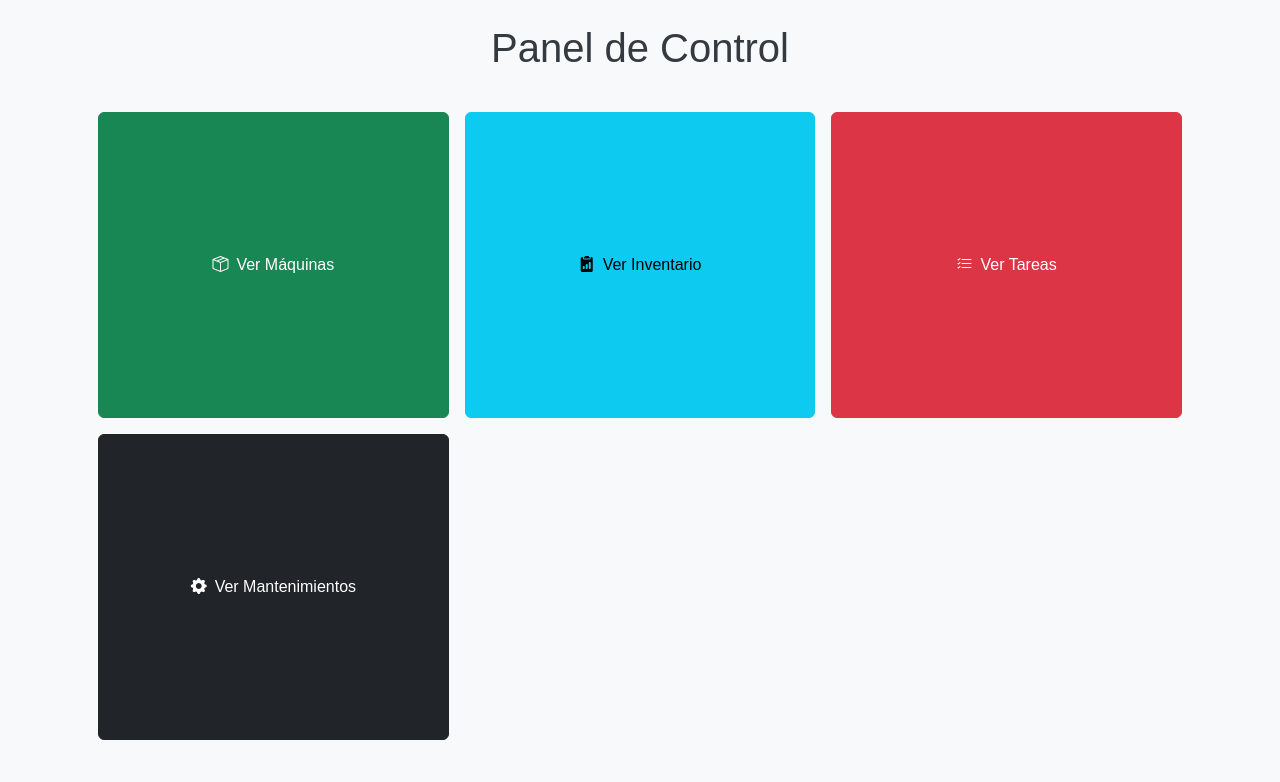
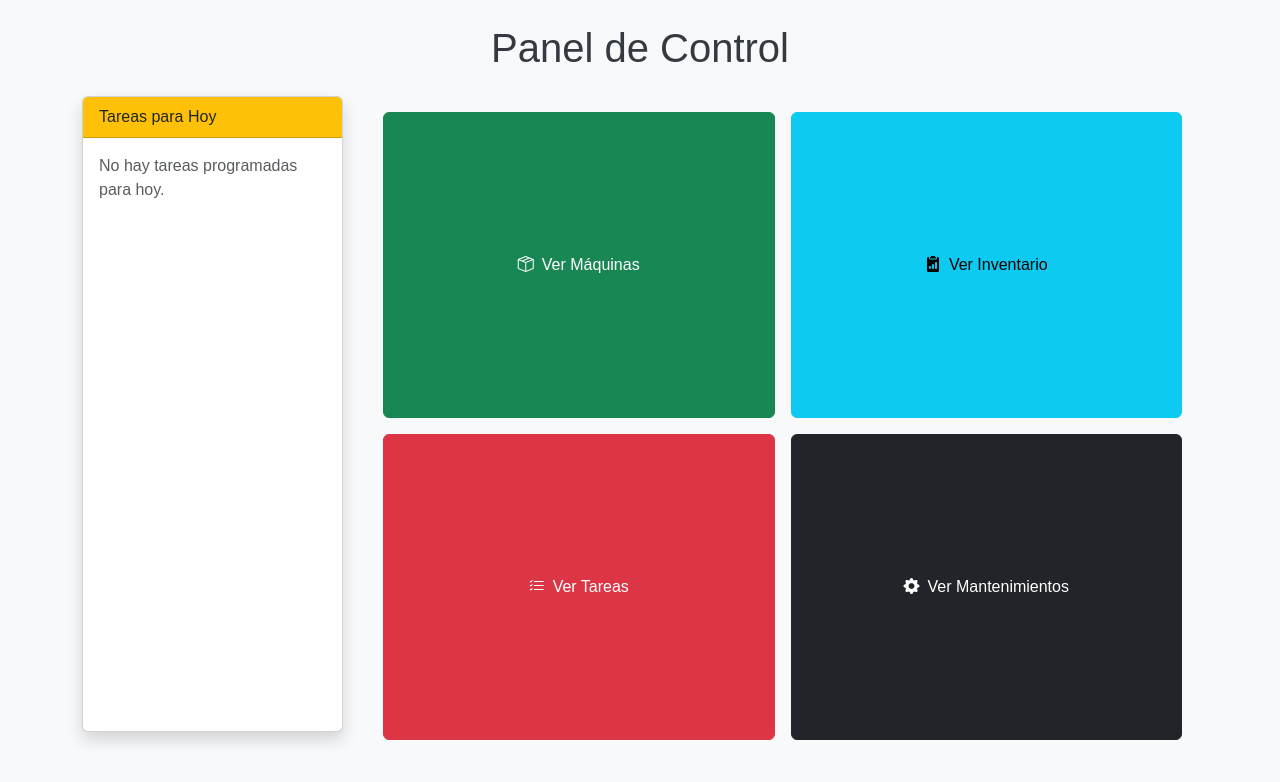
Before and after one commit to frangcisneros/mantenimiento-programado, a Django app: page /panel-control/ in a window 1280 px wide. Shown: the top 782 px of the page. Run offline with Django 5.2, Linux system fonts and the light colour scheme; a user stored in the database is signed in; tables that the repository leaves empty hold one stand-in row (values such as "Sample post").

Commit message:
tareas para hoy

```diff
--- a/mantenimiento/templates/panel_control.html
+++ b/mantenimiento/templates/panel_control.html
@@ -4,6 +4,35 @@
 {% block content %}
 <h1 class="text-center my-4">Panel de Control</h1>
 
+<div class="row">
+    <!-- Panel lateral izquierdo -->
+    <div class="col-md-3 mb-4">
+        <div class="card shadow h-100">
+            <div class="card-header bg-warning text-dark">
+                Tareas para Hoy
+            </div>
+            <div class="card-body" style="max-height: 60vh; overflow-y: auto;">
+                {% if tareas_hoy %}
+                <ul class="list-group list-group-flush">
+                    {% for tarea in tareas_hoy %}
+                    <li class="list-group-item">
+                        <strong>{{ tarea.id_mantenimiento }}</strong><br>
+                        Máquina: {{ tarea.id_maquina }}<br>
+                        Encargado: {{ tarea.id_encargado }}<br>
+                        Inicio: {{ tarea.fecha_inicio|date:"H:i" }}
+                        <a href="{% url 'ver-tarea-detalle' tarea.id_tarea %}"
+                            class="btn btn-sm btn-outline-primary mt-1">Ver</a>
+                    </li>
+                    {% endfor %}
+                </ul>
+                {% else %}
+                <p class="text-muted">No hay tareas programadas para hoy.</p>
+                {% endif %}
+            </div>
+        </div>
+    </div>
+    <!-- Panel principal -->
+    <div class="col-md-9">
         <div class="dashboard-grid d-grid gap-3" style="
             grid-template-columns:
                 repeat(auto-fit, minmax(var(--btn-min-width, 180px), 1fr));
@@ -38,4 +67,6 @@
                 Ver Mantenimientos
             </a>
         </div>
+    </div>
+</div>
 {% endblock %}
--- a/mantenimiento/views/web.py
+++ b/mantenimiento/views/web.py
@@ -9,6 +9,7 @@ from ..forms import (
     TipoMaquinaForm,
     CodigoForm,
 )
+from datetime import date
 from ..services import MaquinasService, MantenimientoService, TareaService, EncargadoService
 from django.contrib.auth.decorators import login_required, user_passes_test
 from django.contrib.auth.forms import UserCreationForm
@@ -50,6 +51,12 @@ def registrar_usuario(request):
         form = UserCreationForm()
     return render(request, "registration/register.html", {"form": form})
 
+
+@login_required
+def panel_control(request):
+    es_jefe_area = request.user.groups.filter(name="Jefes de Área").exists()
+    tareas_hoy = TareaService().obtener_tareas().filter(fecha_inicio__date=date.today()).order_by("fecha_inicio")
+    return render(request, "panel_control.html", {"es_jefe_area": es_jefe_area, "tareas_hoy": tareas_hoy})
 
 @user_passes_test(es_jefe_area)
 @login_required
@@ -160,10 +167,7 @@ def ver_mantenimiento(request):
     return render(request, "ver_mantenimiento.html", {"mantenimientos": mantenimientos})
 
 
-@login_required
-def panel_control(request):
-    es_jefe_area = request.user.groups.filter(name="Jefes de Área").exists()
-    return render(request, "panel_control.html", {"es_jefe_area": es_jefe_area})
+
 
 
 @user_passes_test(es_jefe_area)
```
Lines whose indentation alone changed are shown as unchanged.
